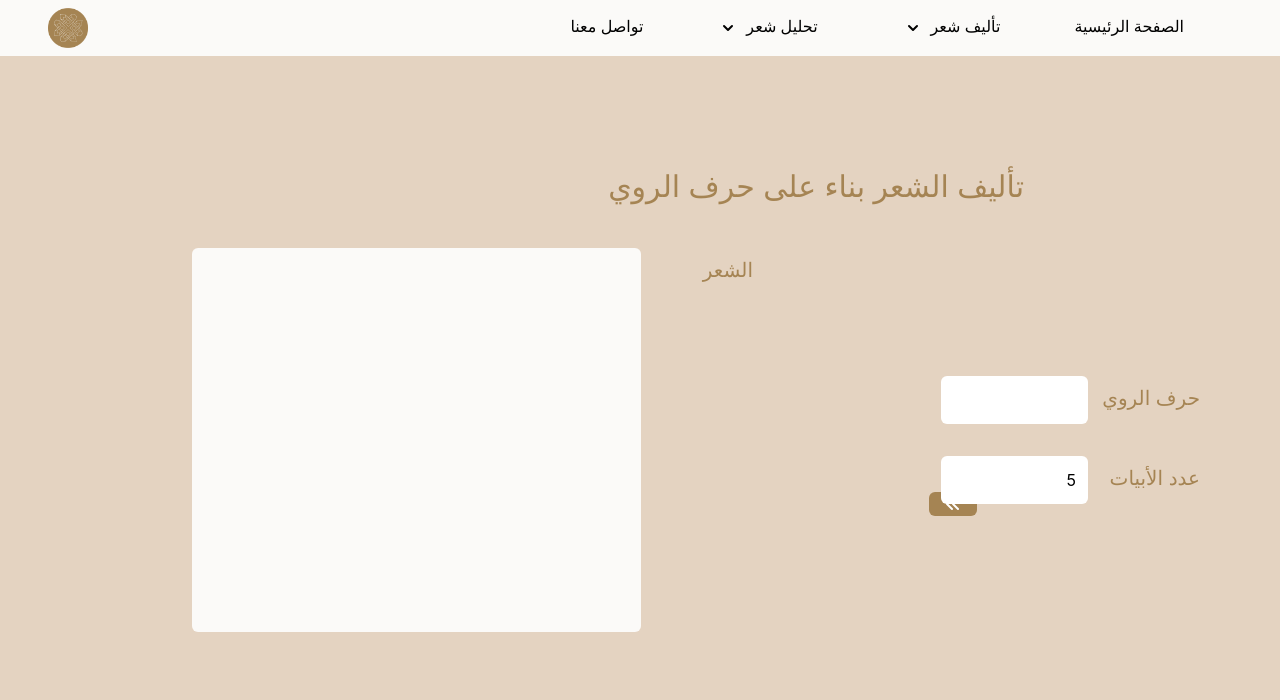
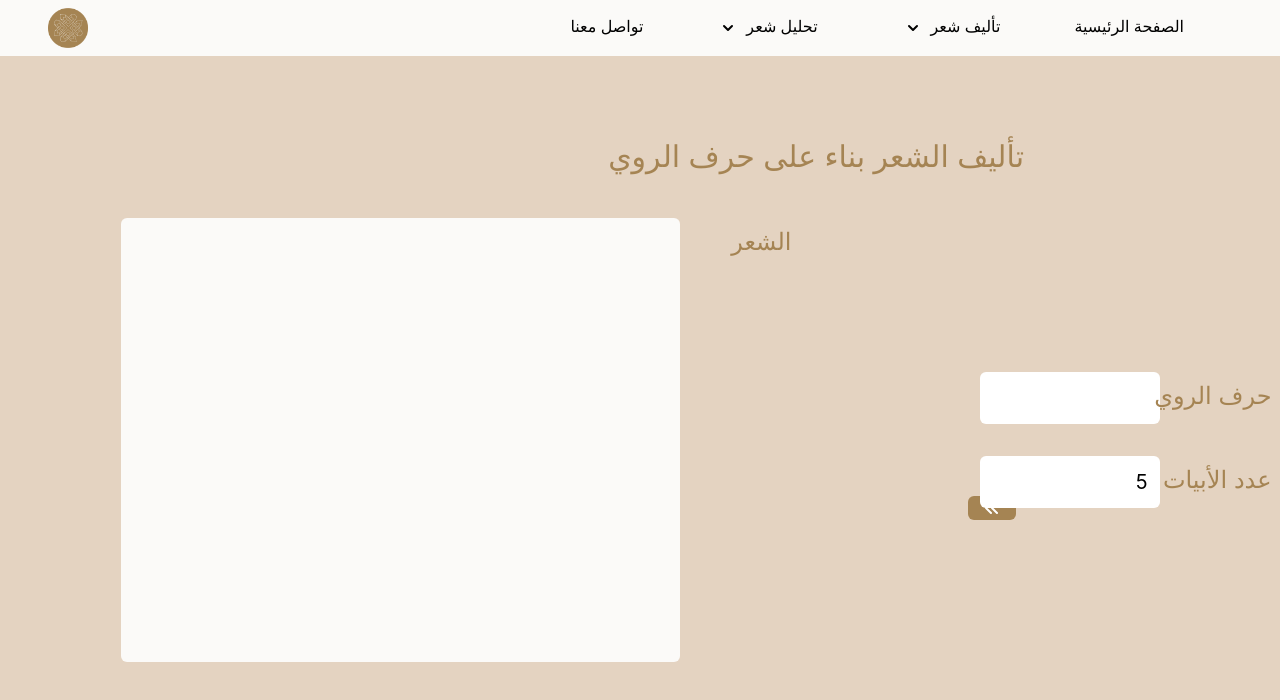
Before and after one commit to wadjih-bencheikh18/arabicthon-front, a React (Create React App) app: page /rawi in a window 1280 px wide. Shown: the top 700 px of the page. Built offline with nearby package versions, Linux system fonts and the light colour scheme.

Commit message:
fix font size

```diff
--- a/src/components/Functional/AddTachkil.jsx
+++ b/src/components/Functional/AddTachkil.jsx
@@ -2,9 +2,11 @@ import Analyse from "./Analyse";
 
 export default function AddTachkil() {
   return (
-    <div className="pb-32 bg-[#E4D3C1] h-screen">
+    <div className="pb-32 bg-[#E4D3C1] min-h-screen">
       <div className="text-3xl text-[#A58453] pt-32 mx-80">تشكيل الشعر</div>
-      <Analyse activate={[0]} />
+      <div className="pb-2">
+        <Analyse activate={[0]} />
+      </div>
     </div>
   );
 }
--- a/src/components/Functional/Backend.js
+++ b/src/components/Functional/Backend.js
@@ -1,4 +1,4 @@
-const BackURL = "http://localhost:5000/";
+const BackURL = "https://5ba8-105-235-129-212.eu.ngrok.io/";
 const awzan = [
   "الطويل",
   "المديد",
@@ -15,5 +15,5 @@ const awzan = [
   "المتقارب",
   "المتدارك",
 ];
-export {awzan}
-export default BackURL
+export { awzan };
+export default BackURL;
--- a/src/components/Functional/GenImage.jsx
+++ b/src/components/Functional/GenImage.jsx
@@ -14,7 +14,11 @@ export default function GenImage() {
   const onDrop = useCallback((files) => {
     files.forEach((file) => {
       if (file.type.startsWith("image")) {
-        setData((data)=>({...data,image:URL.createObjectURL(file),file}));
+        setData((data) => ({
+          ...data,
+          image: URL.createObjectURL(file),
+          file,
+        }));
       }
     });
   }, []);
@@ -45,7 +49,7 @@ export default function GenImage() {
           />
         </div>
         <div className="col-start-2 flex flex-col items-center justify-end justify-self-center space-y-10">
-          <div className=" cursor-pointer">
+          <div className="cursor-pointer">
             <section className="container">
               <div {...getRootProps()}>
                 <input {...getInputProps()} />
@@ -94,7 +98,7 @@ export default function GenImage() {
                   params: {
                     lines,
                     image: data.image,
-                    file:data.file
+                    file: data.file,
                   },
                 })
                 .then((response) => {
--- a/src/components/Functional/InputResult.jsx
+++ b/src/components/Functional/InputResult.jsx
@@ -15,14 +15,14 @@ export default function InputResult({
   setUpdate,
 }) {
   const [input, setInput] = useState(init);
-  useEffect(()=>{
+  useEffect(() => {
     setUpdate && setUpdate(init);
-  // eslint-disable-next-line react-hooks/exhaustive-deps
-  },[])
+    // eslint-disable-next-line react-hooks/exhaustive-deps
+  }, []);
   return (
     <div className="flex relative flex-row-reverse items-end mt-5">
       <textarea
-        className={`resize-none outline-none text-right py-3 px-3 rounded-md ${className}`}
+        className={`resize-none outline-none text-right text-xl py-3 px-3 rounded-md ${className}`}
         cols={Math.min(
           Math.max(...input.split("\n").map((s) => s.length), minWidth),
           maxWidth
@@ -39,7 +39,7 @@ export default function InputResult({
         }}
         style={{ direction: "rtl" }}
       ></textarea>
-      <h3 className="absolute text-xl top-0 -right-28 pt-2 text-[#A58453]">
+      <h3 className="absolute text-2xl top-0 -right-28 pt-2 text-[#A58453]">
         {title}
       </h3>
       {button && (
--- a/src/components/Functional/OutputResult.jsx
+++ b/src/components/Functional/OutputResult.jsx
@@ -11,7 +11,7 @@ export default function OutputResult({
     <div className="flex relative items-start mt-5 gap-3">
       <textarea
         style={{ direction: "rtl" }}
-        className={`${className} text-gray-600 resize-none bg-[#FBFAF8] text-right rounded-md p-3`}
+        className={`${className} text-gray-600 text-xl resize-none bg-[#FBFAF8] text-right rounded-md p-3`}
         cols={Math.min(
           Math.max(...value.split("\n").map((s) => s.length), minWidth),
           maxWidth
@@ -23,7 +23,7 @@ export default function OutputResult({
         disabled
         value={value}
       ></textarea>
-      <h3 className="absolute text-xl -right-28 pt-2 text-[#A58453]">
+      <h3 className="absolute text-2xl -right-28 pt-2 text-[#A58453]">
         {title}
       </h3>
     </div>
--- a/src/sections/ChoiceTa2lif.jsx
+++ b/src/sections/ChoiceTa2lif.jsx
@@ -54,8 +54,8 @@ export function ChoiceTa2lif() {
               key={key}
               className="bg-[#FBFAF8] rounded-[40px] w-60 h-56 flex flex-col justify-center items-end mr-6 mb-6 cursor-pointer"
             >
-              <div className="mr-8 mt-10">{functionality.short}</div>
-              <div className="bg-[#A58453] mt-2 w-40 h-2 rounded-l-lg"></div>
+              <div className="mr-8 mt-10 text-lg">{functionality.short}</div>
+              <div className="bg-[#A58453] mt-2 w-44 h-2 rounded-l-lg"></div>
             </div>
           ))}
         </div>
--- a/src/sections/ChoiceTa7lil.jsx
+++ b/src/sections/ChoiceTa7lil.jsx
@@ -70,8 +70,8 @@ export function ChoiceTa7lil() {
               key={key}
               className="bg-[#FBFAF8] rounded-[40px] w-60 h-56 flex flex-col justify-center items-end mr-6 mb-6 cursor-pointer"
             >
-              <div className="mr-8 mt-10">{functionality.short}</div>
-              <div className="bg-[#A58453] mt-2 w-40 h-2 rounded-l-lg"></div>
+              <div className="mr-8 mt-10 text-lg">{functionality.short}</div>
+              <div className="bg-[#A58453] mt-2 w-44 h-2 rounded-l-lg"></div>
             </div>
           ))}
         </div>
```
